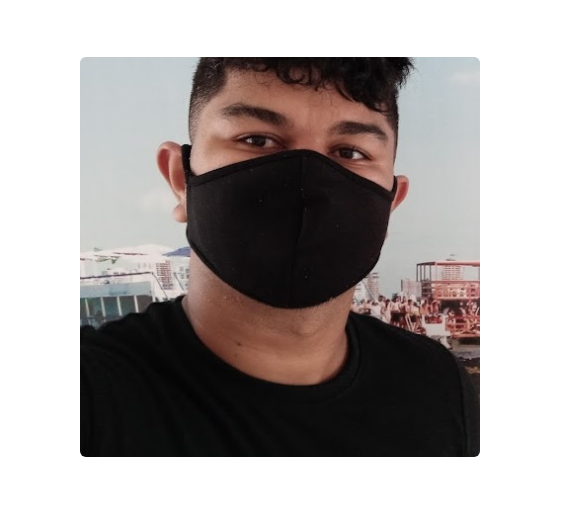
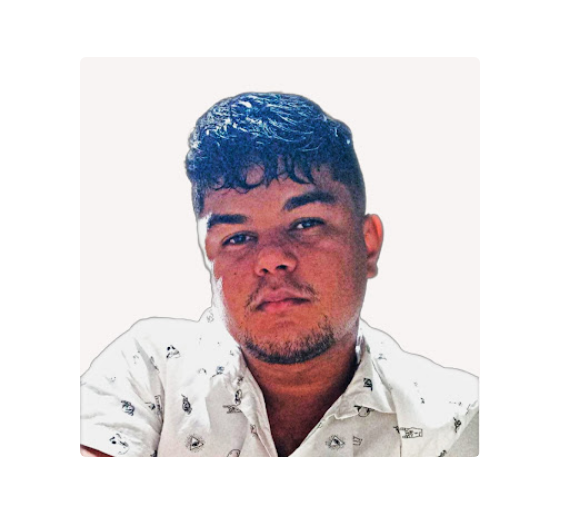
Before and after one commit to WandevPB/Portfolio, a plain HTML site: page index.html in a window 1280 px wide. Shown: the part 969-1476 px from the top of the page, 0-575 px from the left. Drawn offline with nearby package versions, Linux system fonts and the light colour scheme.

Commit message:
Update index.html
New perfil image

```diff
--- a/index.html
+++ b/index.html
@@ -43,7 +43,7 @@
             <h2 class="title">Sobre</h2>
             <div class="about-content">
                 <div class="column left">
-                    <img src="imagens/perfil.jpg" alt="">
+                    <img src="imagens/unnamed.jpg" alt="">
                     </div>
                     <div class="column right">
                         <div class="text">Sou Wanderson e sou estudante de <span class="typing-2"></span></span></div>
```
